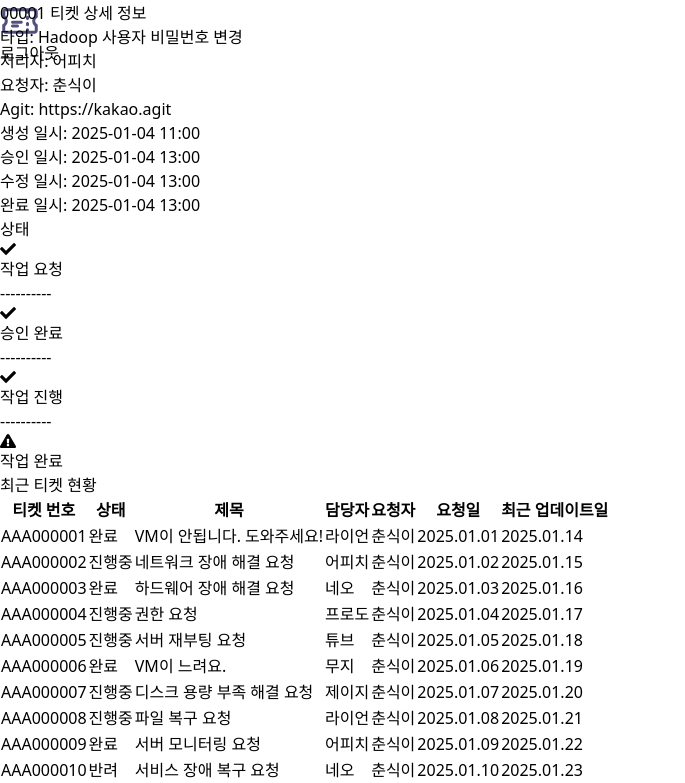
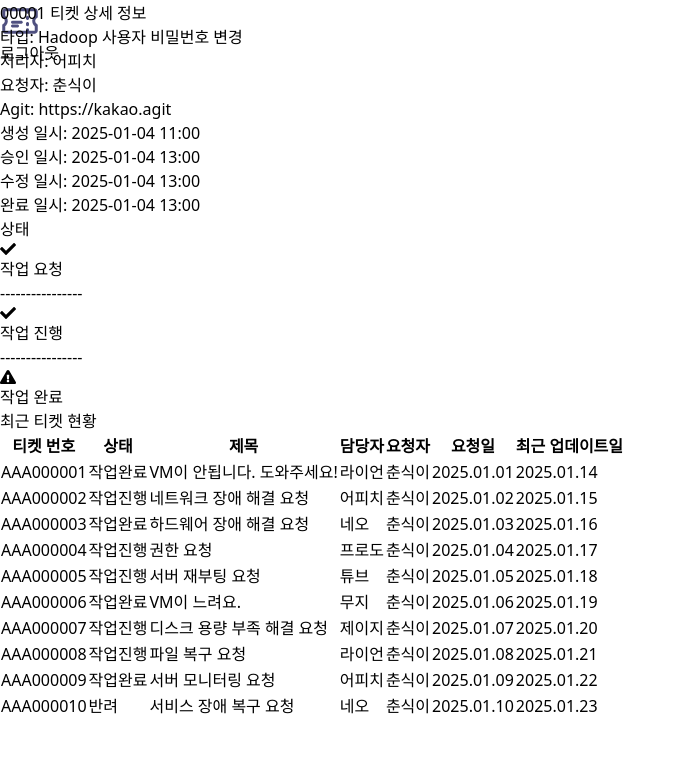
Before and after one commit to WRKR-KEA/frontend, a Next.js app: page /user/home in a window 1280 px wide. Shown: the part 579-1362 px from the top of the page, without its empty margins (0-685 px from the left). After the commit the page ends 1298 px from the top, so only its background shows below. Built offline with nearby package versions, Linux system fonts and the light colour scheme.

Commit message:
WRKR-44:✨:Feat:티켓 상태 컴포넌트, 버튼, 템플릿/버튼 디자인 수정

```diff
--- a/src/components/Template.tsx
+++ b/src/components/Template.tsx
@@ -27,7 +27,7 @@ export default function Template() {
         <textarea
           id="content"
           className="w-full border border-gray-300 rounded-md p-2"
-          rows={6}
+          style={{ height: "360px" }}
           placeholder="내용을 입력해주세요."
           value={content}
           onChange={(e) => setContent(e.target.value)}
--- a/src/components/ticketList.tsx
+++ b/src/components/ticketList.tsx
@@ -6,44 +6,44 @@ type TicketListProps = {
 
 export function TicketList({ maxTicketsToShow, page }: TicketListProps ) {
   const tickets = [
-    { "id": "AAA000001", "status": "완료", "title": "VM이 안됩니다. 도와주세요!", "requester": "춘식이", "requestDate": "2025.01.01", "updateDate": "2025.01.14", "handler": "라이언" },
-    { "id": "AAA000002", "status": "진행중", "title": "네트워크 장애 해결 요청", "requester": "춘식이", "requestDate": "2025.01.02", "updateDate": "2025.01.15", "handler": "어피치" },
-    { "id": "AAA000003", "status": "완료", "title": "하드웨어 장애 해결 요청", "requester": "춘식이", "requestDate": "2025.01.03", "updateDate": "2025.01.16", "handler": "네오" },
-    { "id": "AAA000004", "status": "진행중", "title": "권한 요청", "requester": "춘식이", "requestDate": "2025.01.04", "updateDate": "2025.01.17", "handler": "프로도" },
-    { "id": "AAA000005", "status": "진행중", "title": "서버 재부팅 요청", "requester": "춘식이", "requestDate": "2025.01.05", "updateDate": "2025.01.18", "handler": "튜브" },
-    { "id": "AAA000006", "status": "완료", "title": "VM이 느려요.", "requester": "춘식이", "requestDate": "2025.01.06", "updateDate": "2025.01.19", "handler": "무지" },
-    { "id": "AAA000007", "status": "진행중", "title": "디스크 용량 부족 해결 요청", "requester": "춘식이", "requestDate": "2025.01.07", "updateDate": "2025.01.20", "handler": "제이지" },
-    { "id": "AAA000008", "status": "진행중", "title": "파일 복구 요청", "requester": "춘식이", "requestDate": "2025.01.08", "updateDate": "2025.01.21", "handler": "라이언" },
-    { "id": "AAA000009", "status": "완료", "title": "서버 모니터링 요청", "requester": "춘식이", "requestDate": "2025.01.09", "updateDate": "2025.01.22", "handler": "어피치" },
+    { "id": "AAA000001", "status": "작업완료", "title": "VM이 안됩니다. 도와주세요!", "requester": "춘식이", "requestDate": "2025.01.01", "updateDate": "2025.01.14", "handler": "라이언" },
+    { "id": "AAA000002", "status": "작업진행", "title": "네트워크 장애 해결 요청", "requester": "춘식이", "requestDate": "2025.01.02", "updateDate": "2025.01.15", "handler": "어피치" },
+    { "id": "AAA000003", "status": "작업완료", "title": "하드웨어 장애 해결 요청", "requester": "춘식이", "requestDate": "2025.01.03", "updateDate": "2025.01.16", "handler": "네오" },
+    { "id": "AAA000004", "status": "작업진행", "title": "권한 요청", "requester": "춘식이", "requestDate": "2025.01.04", "updateDate": "2025.01.17", "handler": "프로도" },
+    { "id": "AAA000005", "status": "작업진행", "title": "서버 재부팅 요청", "requester": "춘식이", "requestDate": "2025.01.05", "updateDate": "2025.01.18", "handler": "튜브" },
+    { "id": "AAA000006", "status": "작업완료", "title": "VM이 느려요.", "requester": "춘식이", "requestDate": "2025.01.06", "updateDate": "2025.01.19", "handler": "무지" },
+    { "id": "AAA000007", "status": "작업진행", "title": "디스크 용량 부족 해결 요청", "requester": "춘식이", "requestDate": "2025.01.07", "updateDate": "2025.01.20", "handler": "제이지" },
+    { "id": "AAA000008", "status": "작업진행", "title": "파일 복구 요청", "requester": "춘식이", "requestDate": "2025.01.08", "updateDate": "2025.01.21", "handler": "라이언" },
+    { "id": "AAA000009", "status": "작업완료", "title": "서버 모니터링 요청", "requester": "춘식이", "requestDate": "2025.01.09", "updateDate": "2025.01.22", "handler": "어피치" },
     { "id": "AAA000010", "status": "반려", "title": "서비스 장애 복구 요청", "requester": "춘식이", "requestDate": "2025.01.10", "updateDate": "2025.01.23", "handler": "네오" },
-    { "id": "AAA000011", "status": "완료", "title": "Hadoop 비밀번호 변경 요청", "requester": "춘식이", "requestDate": "2025.01.11", "updateDate": "2025.01.24", "handler": "프로도" },
-    { "id": "AAA000012", "status": "진행중", "title": "파일 접근 권한 요청", "requester": "춘식이", "requestDate": "2025.01.12", "updateDate": "2025.01.25", "handler": "튜브" },
-    { "id": "AAA000013", "status": "완료", "title": "새 서버 설정 요청", "requester": "춘식이", "requestDate": "2025.01.13", "updateDate": "2025.01.26", "handler": "무지" },
-    { "id": "AAA000014", "status": "완료", "title": "서버 부팅 불가 문제", "requester": "춘식이", "requestDate": "2025.01.14", "updateDate": "2025.01.27", "handler": "제이지" },
+    { "id": "AAA000011", "status": "작업완료", "title": "Hadoop 비밀번호 변경 요청", "requester": "춘식이", "requestDate": "2025.01.11", "updateDate": "2025.01.24", "handler": "프로도" },
+    { "id": "AAA000012", "status": "작업진행", "title": "파일 접근 권한 요청", "requester": "춘식이", "requestDate": "2025.01.12", "updateDate": "2025.01.25", "handler": "튜브" },
+    { "id": "AAA000013", "status": "작업완료", "title": "새 서버 설정 요청", "requester": "춘식이", "requestDate": "2025.01.13", "updateDate": "2025.01.26", "handler": "무지" },
+    { "id": "AAA000014", "status": "작업완료", "title": "서버 부팅 불가 문제", "requester": "춘식이", "requestDate": "2025.01.14", "updateDate": "2025.01.27", "handler": "제이지" },
     { "id": "AAA000015", "status": "반려", "title": "보안 설정 변경 요청", "requester": "춘식이", "requestDate": "2025.01.15", "updateDate": "2025.01.28", "handler": "라이언" },
-    { "id": "AAA000016", "status": "완료", "title": "서비스 성능 최적화 요청", "requester": "춘식이", "requestDate": "2025.01.16", "updateDate": "2025.01.29", "handler": "어피치" },
-    { "id": "AAA000017", "status": "진행중", "title": "백업 복구 요청", "requester": "춘식이", "requestDate": "2025.01.17", "updateDate": "2025.01.30", "handler": "네오" },
-    { "id": "AAA000018", "status": "완료", "title": "스케줄링 문제 해결 요청", "requester": "춘식이", "requestDate": "2025.01.18", "updateDate": "2025.01.31", "handler": "프로도" },
-    { "id": "AAA000019", "status": "완료", "title": "네트워크 지연 문제 해결", "requester": "춘식이", "requestDate": "2025.01.19", "updateDate": "2025.02.01", "handler": "튜브" },
+    { "id": "AAA000016", "status": "작업완료", "title": "서비스 성능 최적화 요청", "requester": "춘식이", "requestDate": "2025.01.16", "updateDate": "2025.01.29", "handler": "어피치" },
+    { "id": "AAA000017", "status": "작업진행", "title": "백업 복구 요청", "requester": "춘식이", "requestDate": "2025.01.17", "updateDate": "2025.01.30", "handler": "네오" },
+    { "id": "AAA000018", "status": "작업완료", "title": "스케줄링 문제 해결 요청", "requester": "춘식이", "requestDate": "2025.01.18", "updateDate": "2025.01.31", "handler": "프로도" },
+    { "id": "AAA000019", "status": "작업완료", "title": "네트워크 지연 문제 해결", "requester": "춘식이", "requestDate": "2025.01.19", "updateDate": "2025.02.01", "handler": "튜브" },
     { "id": "AAA000020", "status": "반려", "title": "서버 로그 분석 요청", "requester": "춘식이", "requestDate": "2025.01.20", "updateDate": "2025.02.02", "handler": "무지" },
-    { "id": "AAA000021", "status": "완료", "title": "Hadoop 클러스터 점검", "requester": "춘식이", "requestDate": "2025.01.21", "updateDate": "2025.02.03", "handler": "제이지" },
-    { "id": "AAA000022", "status": "진행중", "title": "소프트웨어 설치 요청", "requester": "춘식이", "requestDate": "2025.01.22", "updateDate": "2025.02.04", "handler": "라이언" },
-    { "id": "AAA000023", "status": "완료", "title": "하드웨어 교체 요청", "requester": "춘식이", "requestDate": "2025.01.23", "updateDate": "2025.02.05", "handler": "어피치" },
-    { "id": "AAA000024", "status": "완료", "title": "사용자 계정 복구 요청", "requester": "춘식이", "requestDate": "2025.01.24", "updateDate": "2025.02.06", "handler": "네오" },
+    { "id": "AAA000021", "status": "작업완료", "title": "Hadoop 클러스터 점검", "requester": "춘식이", "requestDate": "2025.01.21", "updateDate": "2025.02.03", "handler": "제이지" },
+    { "id": "AAA000022", "status": "작업진행", "title": "소프트웨어 설치 요청", "requester": "춘식이", "requestDate": "2025.01.22", "updateDate": "2025.02.04", "handler": "라이언" },
+    { "id": "AAA000023", "status": "작업완료", "title": "하드웨어 교체 요청", "requester": "춘식이", "requestDate": "2025.01.23", "updateDate": "2025.02.05", "handler": "어피치" },
+    { "id": "AAA000024", "status": "작업완료", "title": "사용자 계정 복구 요청", "requester": "춘식이", "requestDate": "2025.01.24", "updateDate": "2025.02.06", "handler": "네오" },
     { "id": "AAA000025", "status": "반려", "title": "네트워크 설정 변경 요청", "requester": "춘식이", "requestDate": "2025.01.25", "updateDate": "2025.02.07", "handler": "프로도" },
-    { "id": "AAA000026", "status": "완료", "title": "데이터베이스 최적화", "requester": "춘식이", "requestDate": "2025.01.26", "updateDate": "2025.02.08", "handler": "튜브" },
-    { "id": "AAA000027", "status": "진행중", "title": "서비스 장애 분석 요청", "requester": "춘식이", "requestDate": "2025.01.27", "updateDate": "2025.02.09", "handler": "무지" },
-    { "id": "AAA000028", "status": "완료", "title": "서버 스냅샷 요청", "requester": "춘식이", "requestDate": "2025.01.28", "updateDate": "2025.02.10", "handler": "제이지" },
-    { "id": "AAA000029", "status": "완료", "title": "데이터 손실 문제 해결 요청", "requester": "춘식이", "requestDate": "2025.01.29", "updateDate": "2025.02.11", "handler": "라이언" },
+    { "id": "AAA000026", "status": "작업완료", "title": "데이터베이스 최적화", "requester": "춘식이", "requestDate": "2025.01.26", "updateDate": "2025.02.08", "handler": "튜브" },
+    { "id": "AAA000027", "status": "작업진행", "title": "서비스 장애 분석 요청", "requester": "춘식이", "requestDate": "2025.01.27", "updateDate": "2025.02.09", "handler": "무지" },
+    { "id": "AAA000028", "status": "작업완료", "title": "서버 스냅샷 요청", "requester": "춘식이", "requestDate": "2025.01.28", "updateDate": "2025.02.10", "handler": "제이지" },
+    { "id": "AAA000029", "status": "작업완료", "title": "데이터 손실 문제 해결 요청", "requester": "춘식이", "requestDate": "2025.01.29", "updateDate": "2025.02.11", "handler": "라이언" },
     { "id": "AAA000030", "status": "반려", "title": "사용자 권한 수정 요청", "requester": "춘식이", "requestDate": "2025.01.30", "updateDate": "2025.02.12", "handler": "어피치" }
   ];
 
 const statusStyles: Record<string, string> = {
-    완료: "bg-green-100 text-green-600",
-    진행중: "bg-purple-100 text-purple-600",
+    작업완료: "bg-green-100 text-green-600",
+    작업진행: "bg-purple-100 text-purple-600",
     반려: "bg-red-100 text-red-600",
     승인: "bg-orange-100 text-orange-600",
-    신규: "bg-pink-100 text-pink-600",
+    작업요청: "bg-pink-100 text-pink-600",
     위임: "bg-blue-100 text-blue-600",
   };
 
--- a/src/components/ticketStatus.tsx
+++ b/src/components/ticketStatus.tsx
@@ -17,16 +17,7 @@ export function TicketStatus({ status }: { status: 'new' | 'rejected' | 'in-prog
           </div>
           <span>작업 요청</span>
         </div>
-        <span className="mb-4 text-gray-400">----------</span>
-
-        {/* 승인 완료 */}
-        <div className="flex flex-col items-center">
-          <div className="w-10 h-10 rounded-full flex items-center justify-center bg-yellow-300">
-            {(isInProgress || isCompleted || isRejected) && <FaCheck className="text-white" />} {/* 진행 중, 완료 상태에서 체크 표시 */}
-          </div>
-          <span>승인 완료</span>
-        </div>
-        <span className="mb-4 text-gray-400">----------</span>
+        <span className="mb-4 text-gray-400">----------------</span>
 
         {/* 작업 진행 */}
         <div className="flex flex-col items-center">
@@ -35,7 +26,7 @@ export function TicketStatus({ status }: { status: 'new' | 'rejected' | 'in-prog
           </div>
           <span>작업 진행</span>
         </div>
-        <span className="mb-4 text-gray-400">----------</span>
+        <span className="mb-4 text-gray-400">----------------</span>
 
         {/* 작업 완료 */}
         <div className="flex flex-col items-center">
@@ -49,3 +40,12 @@ export function TicketStatus({ status }: { status: 'new' | 'rejected' | 'in-prog
     </div>
   );
 }
+
+ {/* 승인 완료 */}
+//  <div className="flex flex-col items-center">
+//  <div className="w-10 h-10 rounded-full flex items-center justify-center bg-yellow-300">
+//    {(isInProgress || isCompleted || isRejected) && <FaCheck className="text-white" />} {/* 진행 중, 완료 상태에서 체크 표시 */}
+//  </div>
+//  <span>승인 완료</span>
+// </div>
+// <span className="mb-4 text-gray-400">----------</span>
```
Also changed, not shown: src/components/ticketList_Filter.tsx (+29 -29 lines).
